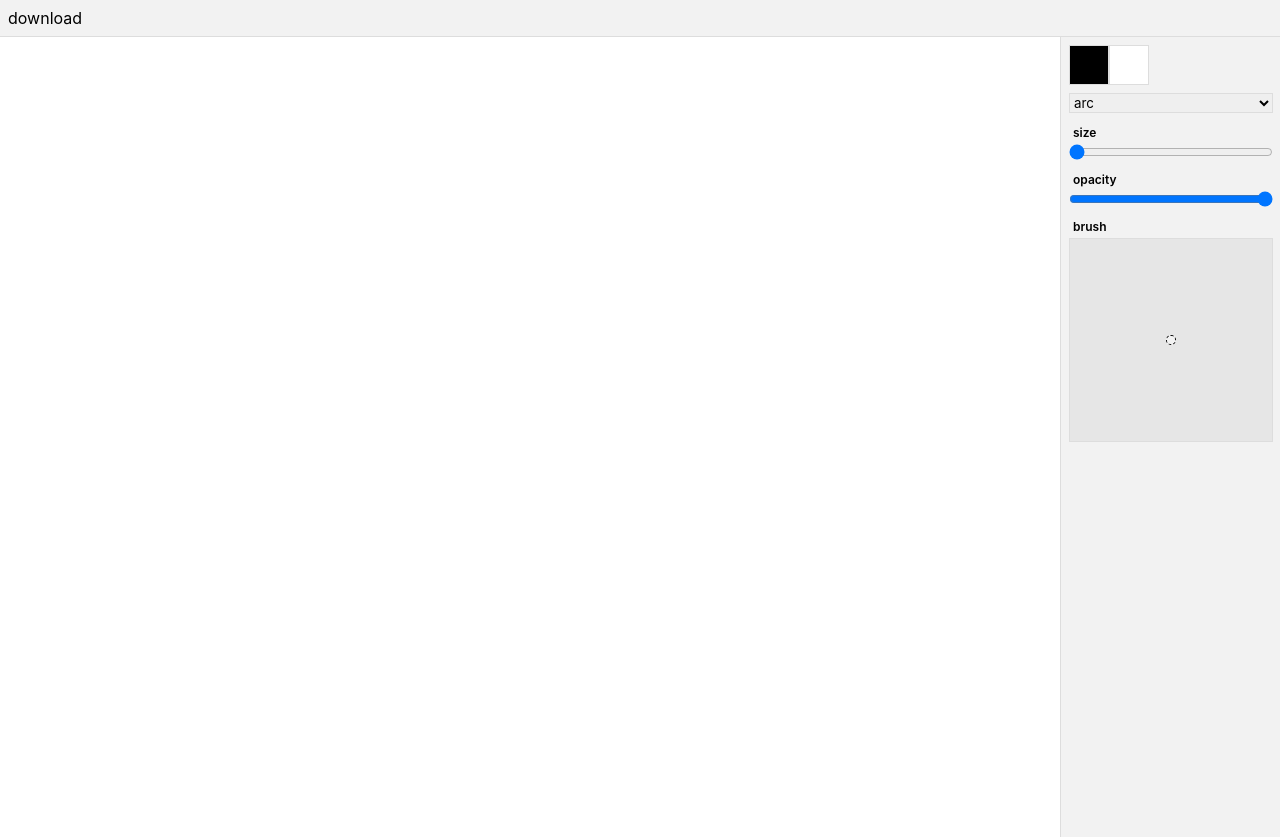
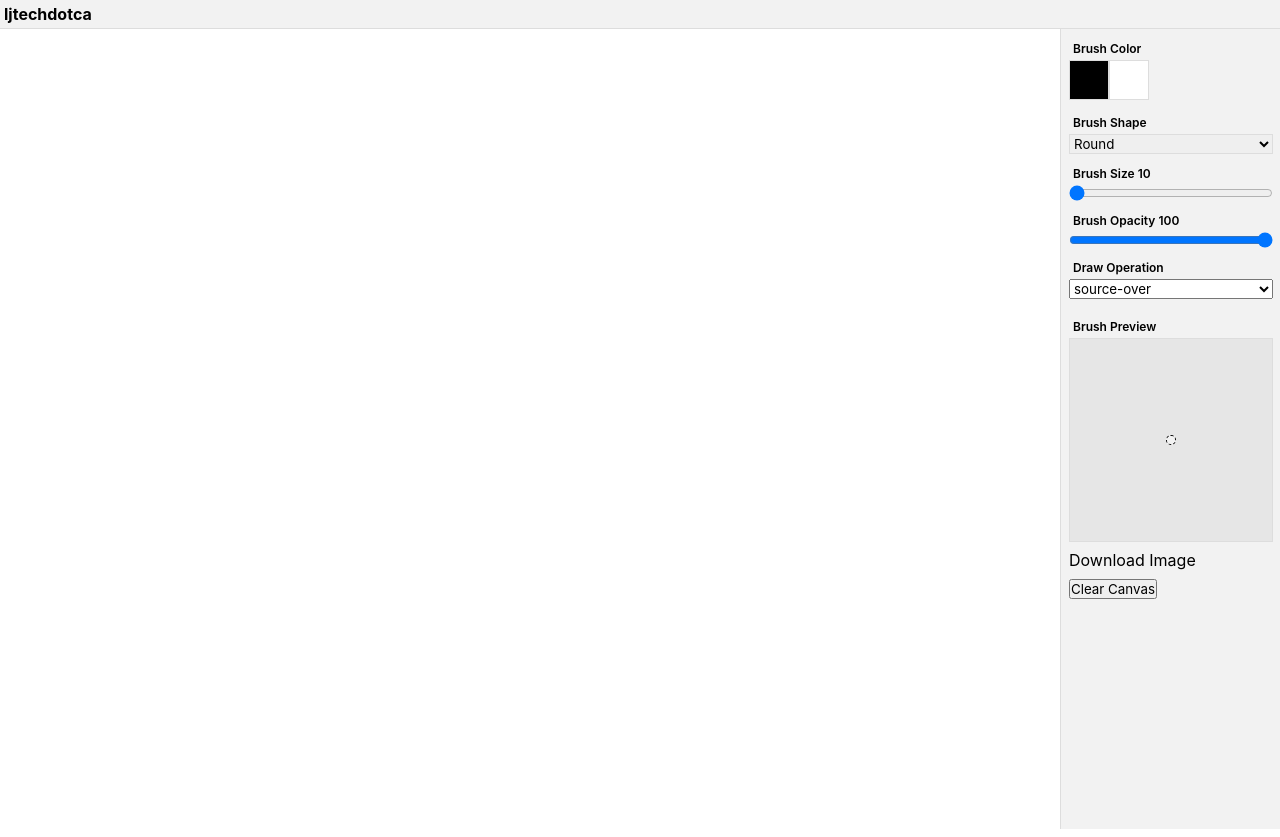
Before and after one commit to ljtechdotca/canvas-paint, a Next.js app: page / in a window 1280 px wide. Built offline with nearby package versions, Linux system fonts and the light colour scheme.

Commit message:
resolved merge conflict with main branch

```diff
--- a/components/canvas/Canvas.tsx
+++ b/components/canvas/Canvas.tsx
@@ -11,11 +11,17 @@ import React, {
 import styles from "./Canvas.module.scss";
 export interface CanvasProps {}
 
+var lastX : number | null;
+var lastY : number | null;
+
 const _arc = (context: CanvasRenderingContext2D) => {
+
   return {
-    draw: function (x: number, y: number, r: number, color: string) {
+    draw: function (x: number, y: number, r: number, color: string, opacity: number, operation: string) {
+      context.globalCompositeOperation = operation;
+      context.globalAlpha = opacity;
+      context.fillStyle = color;
       context.beginPath();
-      context.fillStyle = color;
       context.arc(x, y, r, 0, Math.PI * 2);
       context.fill();
       context.closePath();
@@ -25,9 +31,11 @@ const _arc = (context: CanvasRenderingContext2D) => {
 
 const _square = (context: CanvasRenderingContext2D) => {
   return {
-    draw: function (x: number, y: number, w: number, h: number, color: string) {
+    draw: function (x: number, y: number, w: number, h: number, color: string, opacity: number, operation: string) {
+      context.globalCompositeOperation = operation;
+      context.fillStyle = color;
+      context.globalAlpha = opacity;
       context.beginPath();
-      context.fillStyle = color;
       context.rect(x, y, w, h);
       context.fill();
       context.closePath();
@@ -40,36 +48,80 @@ const render = {
   square: (context: CanvasRenderingContext2D) => _square(context),
 };
 
+const draw_v2 = (ctx: CanvasRenderingContext2D, cfg: any) => {
+  ctx.globalCompositeOperation = cfg.o;
+  ctx.globalAlpha = cfg.a;
+  ctx.fillStyle = cfg.c;
+  ctx.strokeStyle = cfg.c;
+  ctx.lineWidth = cfg.w;
+  ctx.lineCap = cfg.t;
+
+  ctx.beginPath();
+  if(cfg.t === 'square'){
+    ctx.rect(cfg.x - cfg.w / 2, cfg.y - cfg.w / 2, cfg.w, cfg.h);
+  }
+  else if(cfg.t === 'round'){
+    ctx.arc(cfg.x - cfg.w / 16, cfg.y - cfg.w / 16, cfg.w /2, 0, Math.PI * 2);
+  }
+
+  // connect pints when mouse moves fast
+  // if (lastX && lastY && (cfg.x !== lastX || cfg.y !== lastY)) {
+  //   ctx.moveTo(lastX, lastY);
+  //   ctx.lineTo(cfg.x, cfg.y);
+  // }
+  ctx.closePath();
+  ctx.fill();
+  // ctx.stroke();
+
+  lastX = cfg.x;
+  lastY = cfg.y;
+}
+
+const clearCanvas = (ctx: CanvasRenderingContext2D | null, canvas: HTMLCanvasElement | null ) => {
+  ctx?.clearRect(0, 0, canvas?.offsetWidth || 0, canvas?.offsetHeight || 0);
+}
+
 export const Canvas = ({}: CanvasProps) => {
   const canvasRef = useRef<HTMLCanvasElement | null>(null);
   const [context, setContext] = useState<CanvasRenderingContext2D | null>(null);
   const [brush, setBrush] = useState<IBrush>(INIT_BRUSH);
   const { data, setData } = useContext(DataContext);
+  const [link, setLink] = useState<string>("");
 
   const mouseMove = useCallback(
     (event: MouseEvent) => {
       event.stopPropagation();
       const down = downRef.current;
       if (context && down) {
-        const { color, opacity, width, height, type } = brush;
+        const { color, opacity, width, height, type, operation } = brush;
         const x = event.offsetX;
         const y = event.offsetY;
-        const c =
-          event.buttons == 1 ? `${color.primary}` : `${color.secondary}`;
-        switch (type) {
-          case "arc":
-            render
-              .arc(context)
-              .draw(x - width / 16, y - width / 16, width / 2, c);
-            break;
-          case "square":
-            render
-              .square(context)
-              .draw(x - width / 2, y - width / 2, width, height, c);
-            break;
-          default:
-            break;
-        }
+        const c = event.buttons == 1 ? `${color.primary}` : `${color.secondary}`;
+        draw_v2(context, {
+          t: type,
+          x: x,
+          y: y,
+          w: width,
+          h: height,
+          c: c,
+          a: opacity/100,
+          o: operation
+        });
+
+        // switch (type) {
+        //   case "arc":
+        //     render
+        //       .arc(context)
+        //       .draw(x - width / 16, y - width / 16, width / 2, c, opacity/100, operation);
+        //     break;
+        //   case "square":
+        //     render
+        //       .square(context)
+        //       .draw(x - width / 2, y - width / 2, width, height, c, opacity/100, operation);
+        //     break;
+        //   default:
+        //     break;
+        // }
       }
     },
     [brush, context]
@@ -97,6 +149,8 @@ export const Canvas = ({}: CanvasProps) => {
         setData(dataURL);
         canvas.removeEventListener("mousemove", mouseMove);
         downRef.current = null;
+        lastX = null;
+        lastY = null;
       }
     },
     [context, mouseMove, setData]
@@ -126,6 +180,7 @@ export const Canvas = ({}: CanvasProps) => {
       setContext(newContext);
       canvas.width = innerWidth - 220;
       canvas.height = innerHeight;
+      window.addEventListener('clear-canvas', () => clearCanvas(newContext, canvas))
     }
   }, []);
 
--- a/components/header/Header.module.scss
+++ b/components/header/Header.module.scss
@@ -1,6 +1,7 @@
 .root {
   border-bottom: 1px solid #ddd;
   background-color: rgba(0, 0, 0, 0.05);
+  padding: 4px;
 }
 
 .container {
--- a/components/header/Header.tsx
+++ b/components/header/Header.tsx
@@ -8,15 +8,7 @@ export const Header = ({}: HeaderProps) => {
 
   return (
     <header className={styles.root}>
-      <div className={styles.container}>
-        <a
-          download={"my-pretty-image.png"}
-          href={data.replace("image/png", "image/octet-stream")}
-          className={styles.download}
-        >
-          download
-        </a>
-      </div>
+      <b>ljtechdotca</b>
     </header>
   );
 };
--- a/components/tools/Tools.tsx
+++ b/components/tools/Tools.tsx
@@ -1,5 +1,6 @@
 import { BrushContext } from "@lib/context";
 import { IBrush } from "@types";
+import { DataContext } from "@lib/context";
 import { useContext, useState } from "react";
 import styles from "./Tools.module.scss";
 export interface ToolsProps {}
@@ -7,37 +8,37 @@ export interface ToolsProps {}
 export const Tools = ({}: ToolsProps) => {
   const { brush, setBrush } = useContext(BrushContext);
   const [brushData, setBrushData] = useState<IBrush>(brush);
+  const { data, setData } = useContext(DataContext);
 
   const handleBrush = (key: string, value: string) => {
     let newBrush = brush;
+    console.log("Changing Parameter", key, value);
     switch (key) {
       case "primary":
-        console.log("primary");
-        newBrush.color.primary = value;
+      newBrush.color.primary = value;
         setBrush(newBrush);
         return;
       case "secondary":
-        console.log("secondary");
         newBrush.color.secondary = value;
         setBrush(newBrush);
         return;
       case "type":
-        console.log("type");
         newBrush.type = value;
         setBrush(newBrush);
-        console.log(newBrush);
         return;
       case "size":
-        console.log("size");
         newBrush.height = parseInt(value);
         newBrush.width = parseInt(value);
         setBrush(newBrush);
         return;
       case "opacity":
-        console.log("opacity");
         newBrush.opacity = parseInt(value);
         setBrush(newBrush);
         return;
+      case "operation":
+        newBrush.operation = value;
+        setBrush(newBrush);
+          return;
       default:
         break;
     }
@@ -47,7 +48,10 @@ export const Tools = ({}: ToolsProps) => {
     <aside className={styles.root}>
       <div className={styles.container}>
         <fieldset className={styles.field}>
-          <div className={styles.colors}>
+          <label htmlFor="colors" className={styles.label}>
+            Brush Color
+          </label>
+          <div>
             <input
               className={styles.input}
               type="color"
@@ -85,6 +89,9 @@ export const Tools = ({}: ToolsProps) => {
           </div>
         </fieldset>
         <fieldset className={styles.field}>
+        <label htmlFor="type" className={styles.label}>
+            Brush Shape
+          </label>
           <select
             className={styles.select}
             name="type"
@@ -97,13 +104,13 @@ export const Tools = ({}: ToolsProps) => {
               }));
             }}
           >
-            <option value="arc">arc</option>
-            <option value="square">square</option>
+            <option value="round">Round</option>
+            <option value="square">Square</option>
           </select>
         </fieldset>
         <fieldset className={styles.field}>
           <label htmlFor="size" className={styles.label}>
-            size
+            Brush Size {brushData.width}
           </label>
           <input
             className={styles.input}
@@ -125,18 +132,18 @@ export const Tools = ({}: ToolsProps) => {
         </fieldset>
         <fieldset className={styles.field}>
           <label htmlFor="opacity" className={styles.label}>
-            opacity
+            Brush Opacity {brushData.opacity}
           </label>
           <input
             className={styles.input}
             type="range"
-            name="size"
-            id="size"
+            name="opacity"
+            id="opacity"
             min={1}
             max={100}
             value={brushData.opacity}
             onChange={(event) => {
-              handleBrush("size", event.target.value);
+              handleBrush("opacity", event.target.value);
               setBrushData((state) => ({
                 ...state,
                 opacity: parseInt(event.target.value),
@@ -144,8 +151,49 @@ export const Tools = ({}: ToolsProps) => {
             }}
           />
         </fieldset>
+        <fieldset className={styles.field}>
+          <label htmlFor="operation" className={styles.label}>
+            Draw Operation
+          </label>
+          <select className={styles.input} name="operation" id="operation" onChange={(event) => {
+            handleBrush("operation", event.target.value);
+            setBrushData((state) => ({
+              ...state,
+              operation: event.target.value
+            }));
+          }}>
+            <option value="source-over">source-over</option>
+            <option value="source-in">source-in</option>
+            <option value="source-out">source-out</option>
+            <option value="source-atop">source-over</option>
+            <option value="detination-over">source-over</option>
+            <option value="destination-in">destination-in</option>
+            <option value="destination-out">destination-out</option>
+            <option value="destination-over">destination-over</option>
+            <option value="lighter">lighter</option>
+            <option value="copy">copy</option>
+            <option value="xor">xor</option>
+            <option value="multiply">multiply</option>
+            <option value="screen">screen</option>
+            <option value="overlay">overlay</option>
+            <option value="darken">darken</option>
+            <option value="lighten">lighten</option>
+            <option value="color-dodge">color-dodge</option>
+            <option value="color-burn">color-burn</option>
+            <option value="hard-light">hard-light</option>
+            <option value="soft-light">soft-light</option>
+            <option value="difference">difference</option>
+            <option value="exclusion">exclusion</option>
+            <option value="hue">hue</option>
+            <option value="saturation">saturation</option>
+            <option value="color">color</option>
+            <option value="luminosity">luminosity</option>
+          </select>
+        </fieldset>
+        <fieldset>
+        </fieldset>
         <div className={styles.field}>
-          <div className={styles.label}>brush</div>
+          <div className={styles.label}>Brush Preview</div>
           <div className={styles.window}>
             <span
               className={styles.brush}
@@ -153,11 +201,23 @@ export const Tools = ({}: ToolsProps) => {
                 opacity: `${brushData.opacity / 100}`,
                 height: brushData.height,
                 width: brushData.width,
-                borderRadius: brushData.type == "arc" ? "9999px" : "0px",
+                borderRadius: brushData.type == "round" ? "100%" : "0px",
               }}
             />
           </div>
         </div>
+        <fieldset>
+          <a
+            download={"my-pretty-image.png"}
+            href={data.replace("image/png", "image/octet-stream")}
+            className={styles.download}
+          >
+            Download Image
+          </a>
+        </fieldset>
+        <fieldset>
+          <button onClick={e => window.dispatchEvent(new CustomEvent('clear-canvas'))}>Clear Canvas</button>
+        </fieldset>
       </div>
     </aside>
   );
--- a/lib/constants/index.ts
+++ b/lib/constants/index.ts
@@ -8,5 +8,6 @@ export const INIT_BRUSH: IBrush = {
   opacity: 100,
   width: 10,
   height: 10,
-  type: "arc",
+  type: "round",
+  operation: "source-over"
 };
--- a/pages/index.tsx
+++ b/pages/index.tsx
@@ -1,7 +1,5 @@
-import { Canvas, Layout } from "@components";
-import styles from "@styles/Home.module.scss";
+import { Layout } from "@components";
 import type { NextPage } from "next";
-import Head from "next/head";
 
 const Home: NextPage = () => {
   return (
--- a/types/index.ts
+++ b/types/index.ts
@@ -9,4 +9,5 @@ export interface IBrush {
   width: number;
   height: number;
   type: string;
+  operation: string
 }
```
Also changed, not shown: 1 other file (tests, documents, lock files or other folders).
